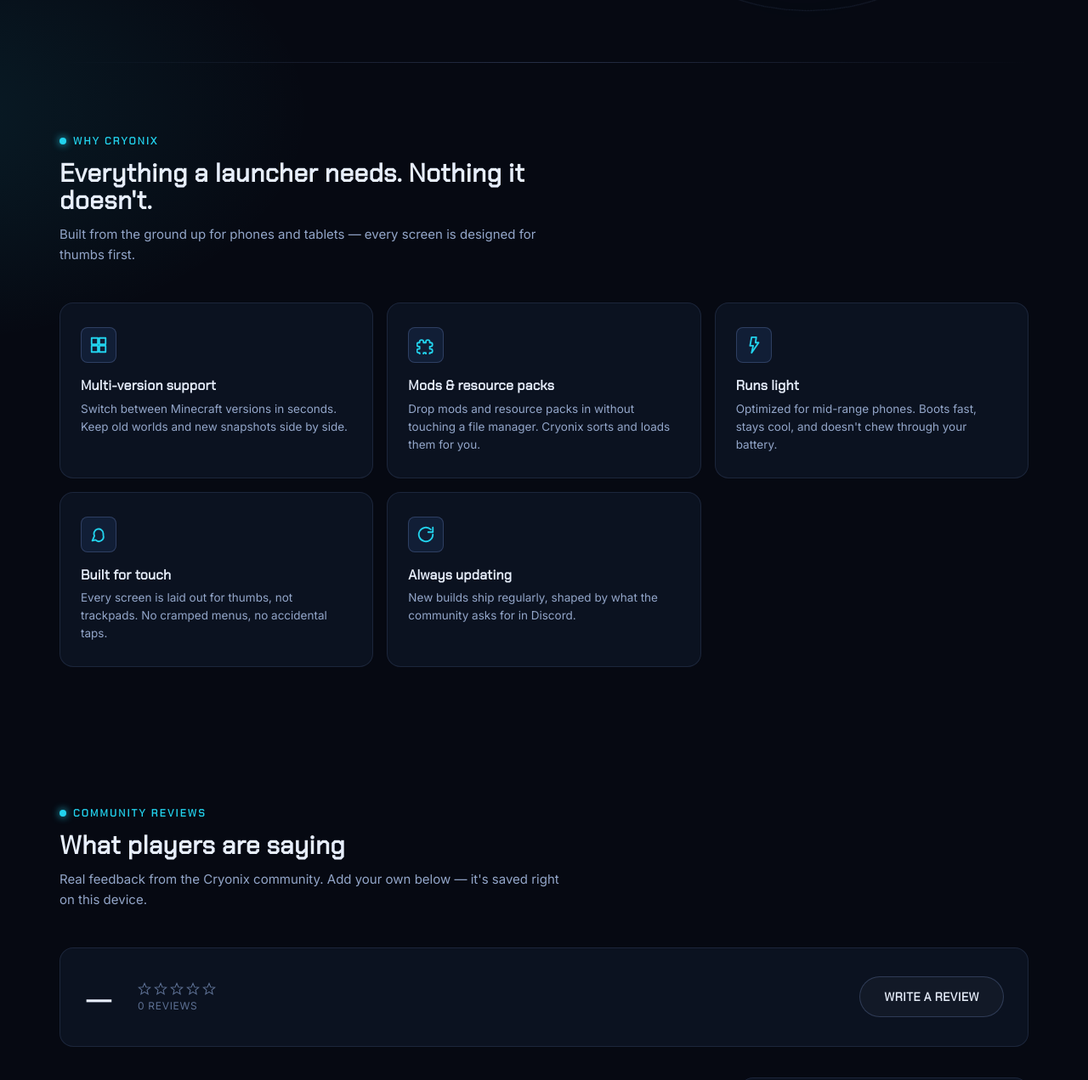
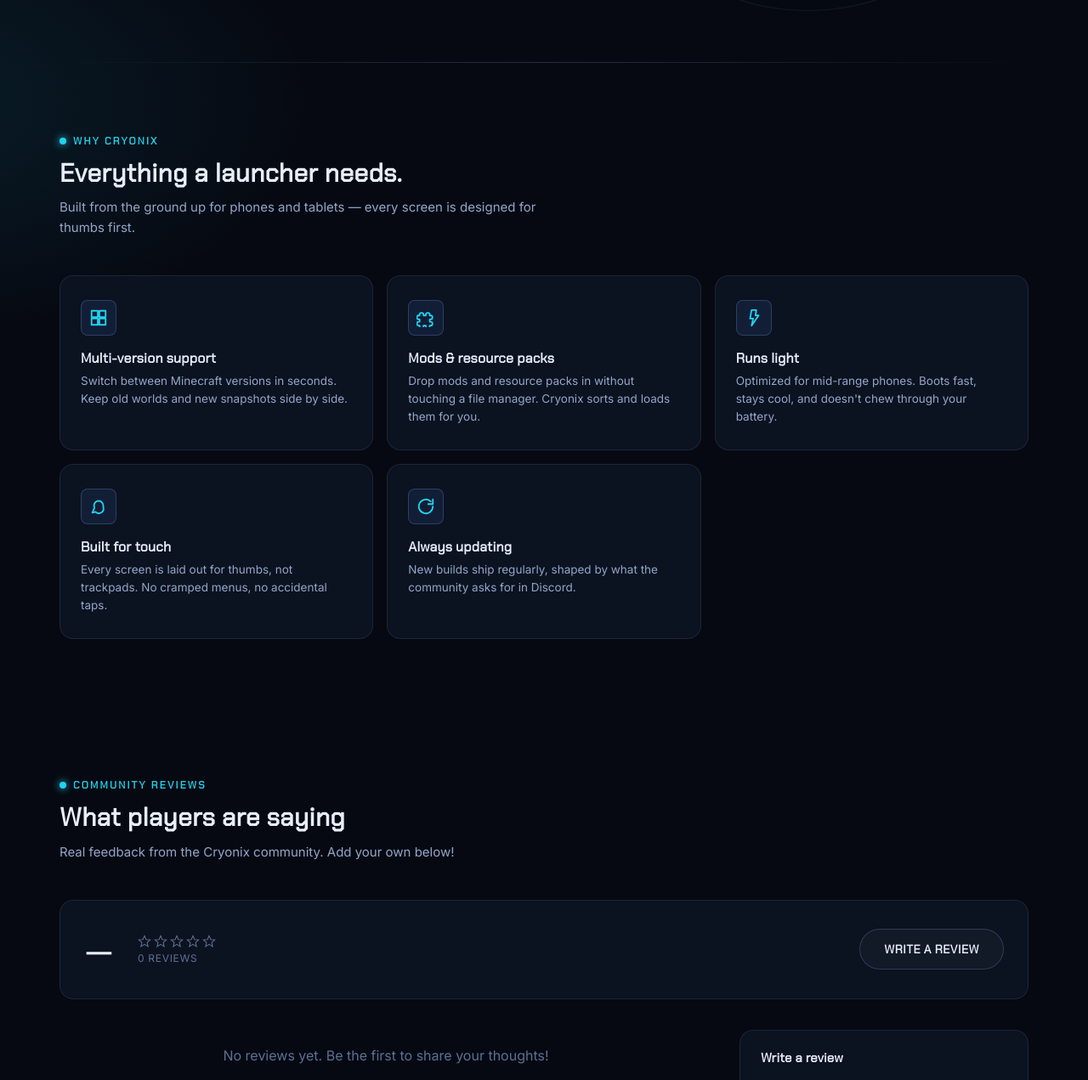
Before and after one commit to hollowlauncher/Crynoix_website, a plain HTML site: page index.html in a window 1280 px wide. Shown: the part 639-1910 px from the top of the page at 85% size. Drawn offline with Linux system fonts and the light colour scheme.

Commit message:
Update index.html

```diff
--- a/index.html
+++ b/index.html
@@ -188,7 +188,7 @@
 <div class="wrap">
 <div class="sec-head">
 <span class="eyebrow">Why Cryonix</span>
-<h2>Everything a launcher needs. Nothing it doesn't.</h2>
+<h2>Everything a launcher needs.</h2>
 <p>Built from the ground up for phones and tablets — every screen is designed for thumbs first.</p>
 </div>
 <div class="feat-grid">
@@ -225,7 +225,7 @@
 <div class="sec-head">
 <span class="eyebrow">Community reviews</span>
 <h2>What players are saying</h2>
-<p>Real feedback from the Cryonix community. Add your own below — it's saved right on this device.</p>
+<p>Real feedback from the Cryonix community. Add your own below!</p>
 </div>
 <div class="rev-summary">
 <div class="rev-score" id="summaryScore">—</div>
```
